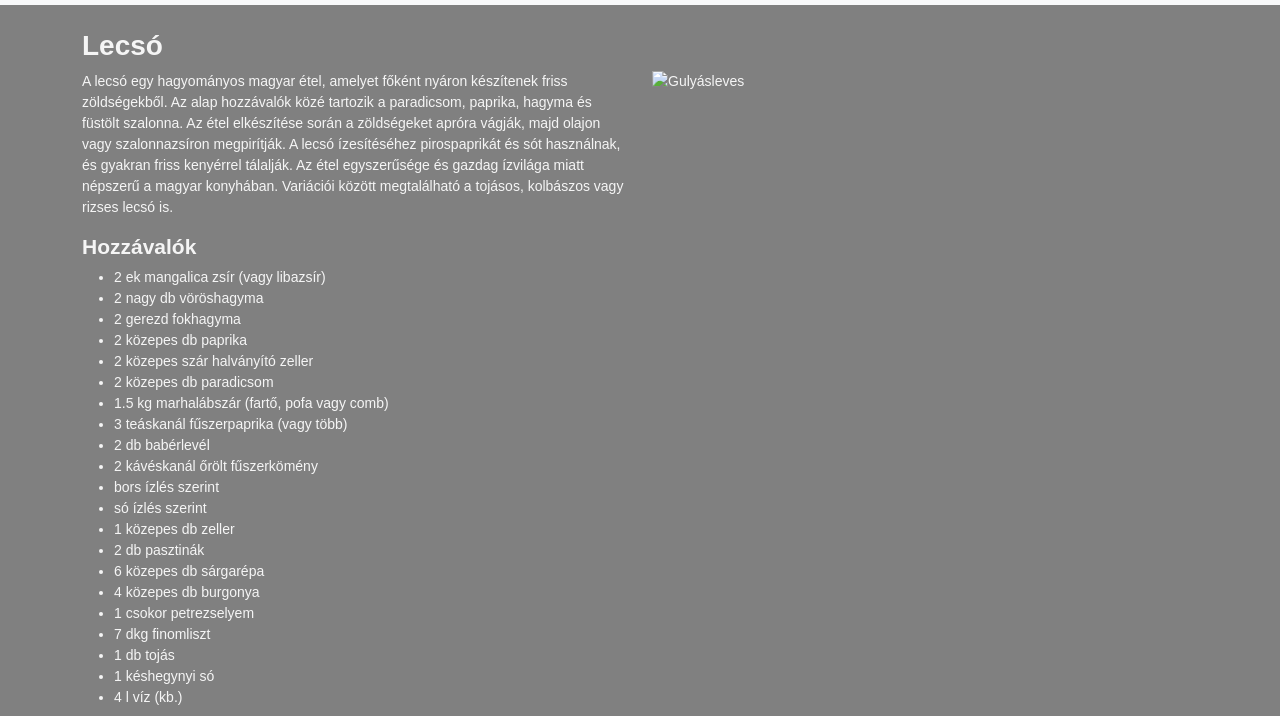
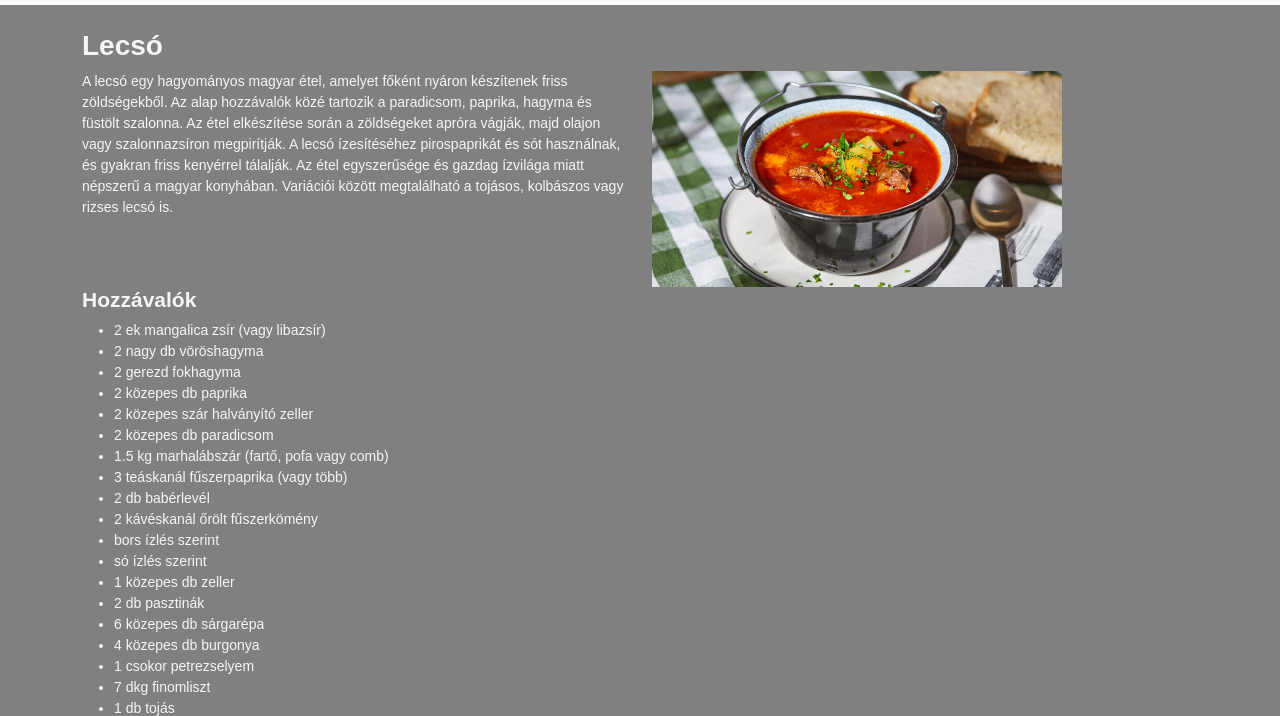
Before and after one commit to vb2007/2024-25-ikt-1, a plain HTML site: page pages/balazs/leves.html in a window 1280 px wide. Shown: the part 51-767 px from the top of the page. Drawn offline with nearby package versions, Linux system fonts and the light colour scheme.

Commit message:
updated soup

```diff
--- a/pages/balazs/leves.html
+++ b/pages/balazs/leves.html
@@ -8,13 +8,13 @@
     <!-- Metadata -->
     <meta name="title" content="Ételek">
     <meta name="description" content="Egy oldal mindenféle ételről.">
-    <meta name="keywords" content="étel, éltelek, főétel, lecsó">
+    <meta name="keywords" content="étel, éltelek, leves, gulyásleves">
     <!-- Imports -->
     <link href="https://cdn.jsdelivr.net/npm/bootstrap@5.3.3/dist/css/bootstrap.min.css" rel="stylesheet" integrity="sha384-QWTKZyjpPEjISv5WaRU9OFeRpok6YctnYmDr5pNlyT2bRjXh0JMhjY6hW+ALEwIH" crossorigin="anonymous">
     <link rel="stylesheet" href="../../asset/css/global.css">
     <link rel="icon" type="image/x-icon" href="../../asset/bowl.png">
     <!-- Title -->
-    <title>Lecső - Főétel</title>
+    <title>Gulyásleves - Leves</title>
 </head>
 <body>
     <!-- Noscript -->
@@ -48,7 +48,7 @@
                 <p>A lecsó egy hagyományos magyar étel, amelyet főként nyáron készítenek friss zöldségekből. Az alap hozzávalók közé tartozik a paradicsom, paprika, hagyma és füstölt szalonna. Az étel elkészítése során a zöldségeket apróra vágják, majd olajon vagy szalonnazsíron megpirítják. A lecsó ízesítéséhez pirospaprikát és sót használnak, és gyakran friss kenyérrel tálalják. Az étel egyszerűsége és gazdag ízvilága miatt népszerű a magyar konyhában. Variációi között megtalálható a tojásos, kolbászos vagy rizses lecsó is.</p>
             </div>
             <div class="col-6">
-                <img class="w-75" src="../../asset/img/gulyasleves.jpeg" alt="Gulyásleves" title="Gulyásleves">
+                <img class="w-75" src="../../asset/img/gulyasleves.jpg" alt="Gulyásleves" title="Gulyásleves">
             </div>
         </article>
         <h2>Hozzávalók</h2>
```
Also changed, not shown: asset/img/gulyasleves.jpg (added), asset/img/gulyasleves2.jpg (added).
